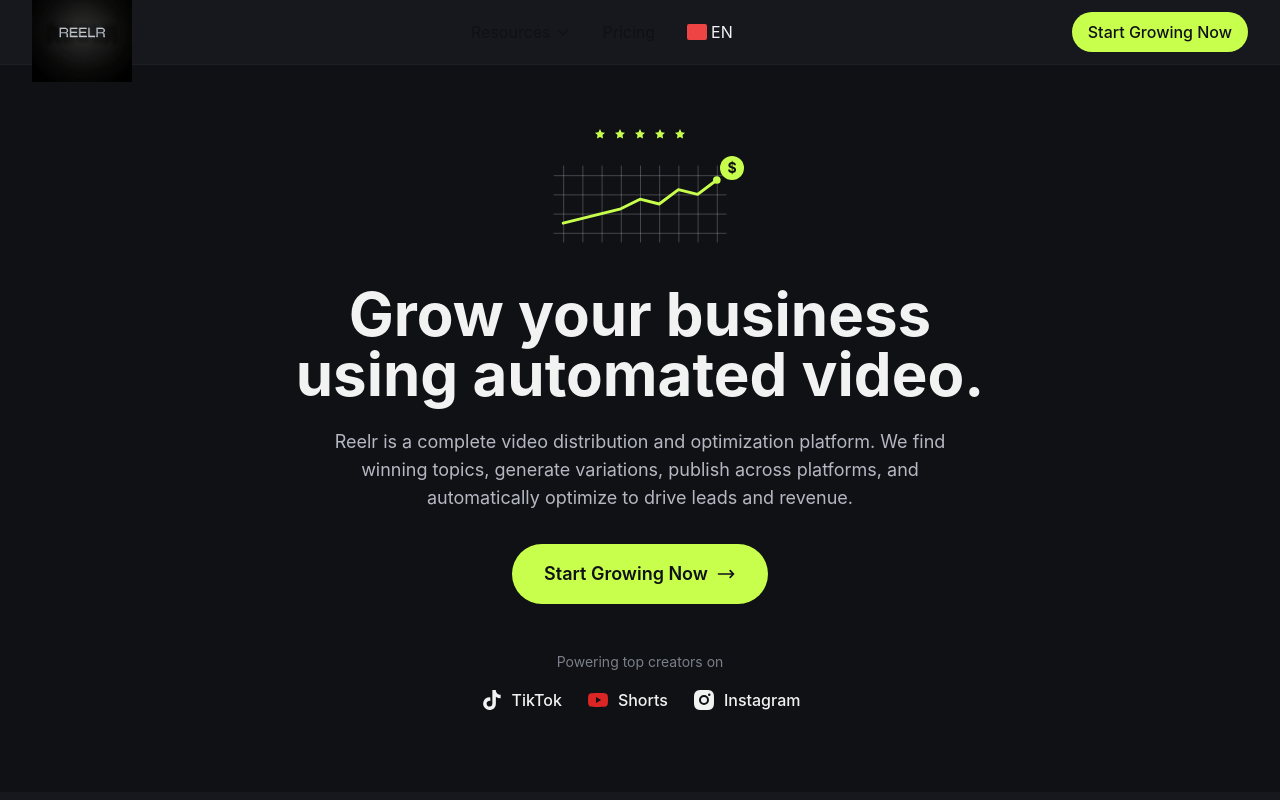
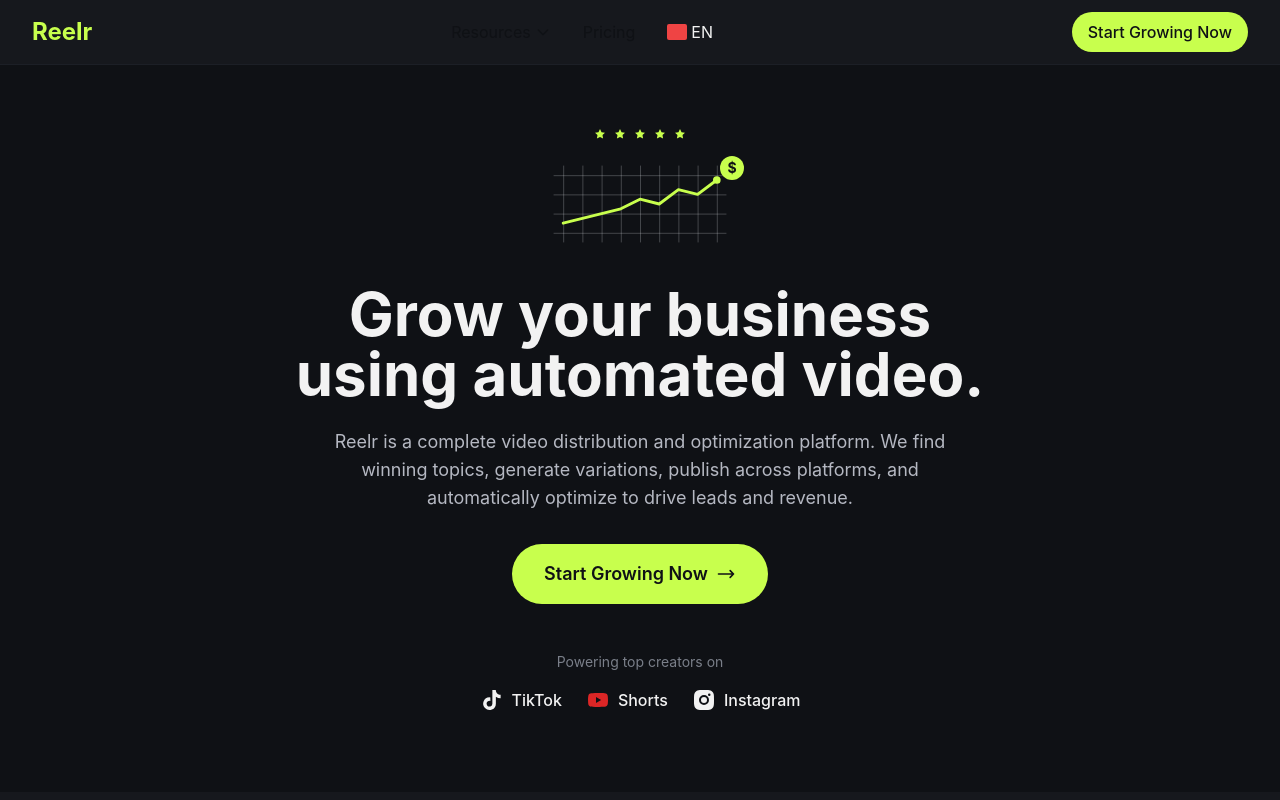
Before and after one commit to Ajay70452/clipking_landing, a Next.js app: page / in a window 1280 px wide. Shown: the top 800 px of the page. Built offline with nearby package versions, Linux system fonts and the light colour scheme.

Commit message:
Replace logo image with Reelr text in primary green
Co-Authored-By: Claude Sonnet 4.6 <noreply@anthropic.com>

```diff
--- a/src/components/Footer.tsx
+++ b/src/components/Footer.tsx
@@ -1,5 +1,4 @@
 import Link from 'next/link'
-import Image from 'next/image'
 
 const footerLinks = {
   Product: [
@@ -26,8 +25,8 @@ export default function Footer() {
         <div className="grid grid-cols-2 md:grid-cols-5 gap-8 mb-12">
           {/* Logo and description */}
           <div className="col-span-2 md:col-span-1">
-            <Link href="/" className="flex items-center mb-4 hover:opacity-80 transition-opacity">
-              <Image src="/logo/reelr-logo.svg" alt="Reelr" width={100} height={32} />
+            <Link href="/" className="inline-block mb-4 hover:opacity-80 transition-opacity">
+              <span className="text-2xl font-bold text-primary">Reelr</span>
             </Link>
             <p className="text-text-muted text-sm">
               The ultimate video distribution and optimization platform to drive growth and revenue.
--- a/src/components/Header.tsx
+++ b/src/components/Header.tsx
@@ -2,7 +2,6 @@
 
 import { useState } from 'react'
 import Link from 'next/link'
-import Image from 'next/image'
 
 export default function Header() {
   const [isMenuOpen, setIsMenuOpen] = useState(false)
@@ -12,8 +11,8 @@ export default function Header() {
       <div className="max-w-7xl mx-auto px-4 sm:px-6 lg:px-8">
         <div className="flex items-center justify-between h-16">
           {/* Logo */}
-          <Link href="/" className="flex items-center hover:opacity-80 transition-opacity">
-            <Image src="/logo/reelr-logo.svg" alt="Reelr" width={100} height={32} priority />
+          <Link href="/" className="hover:opacity-80 transition-opacity">
+            <span className="text-2xl font-bold text-primary">Reelr</span>
           </Link>
 
           {/* Desktop Navigation */}
```
